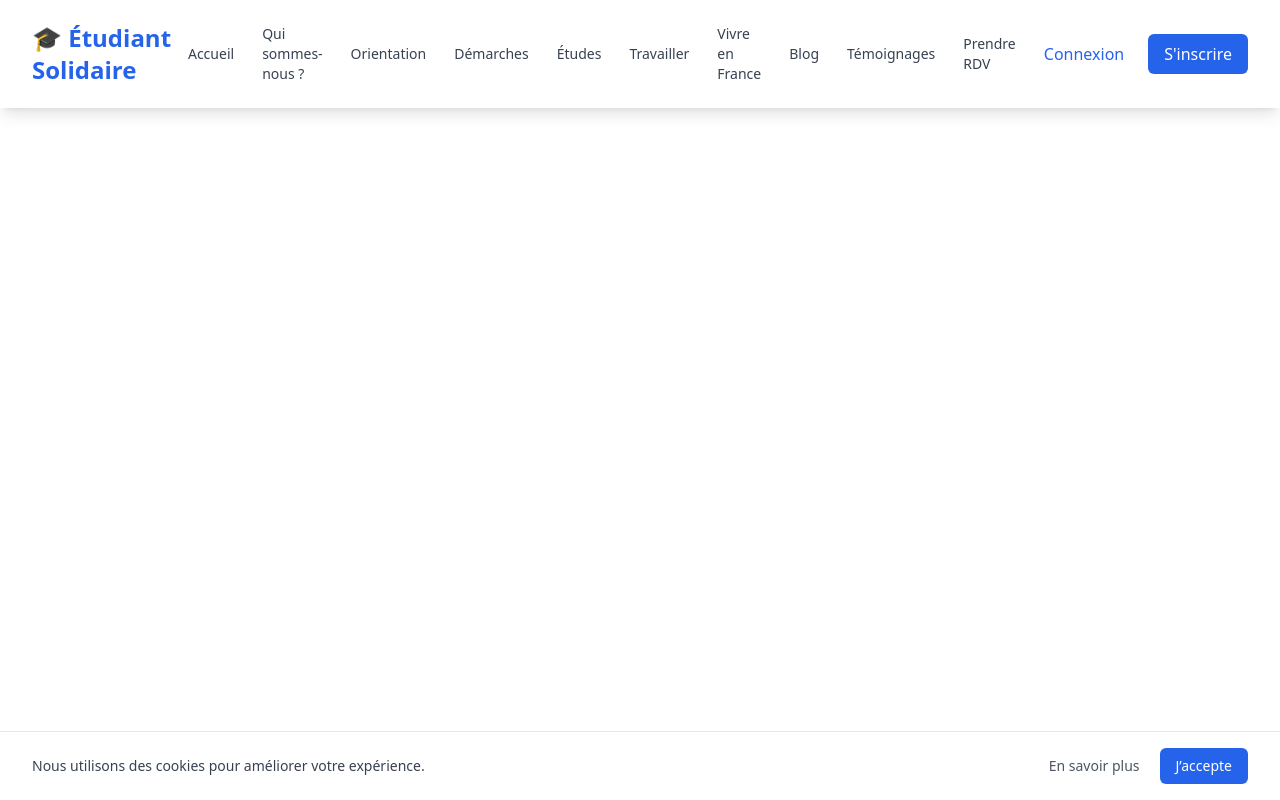
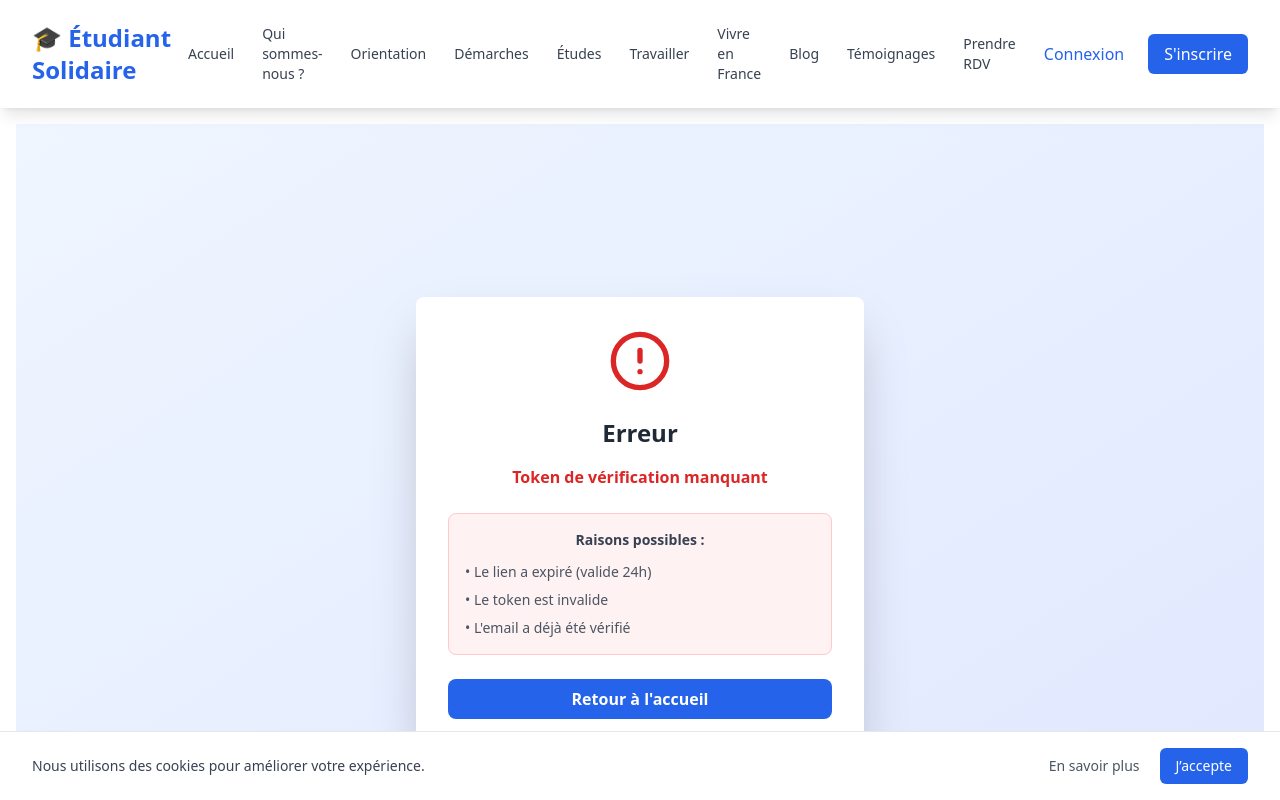
Before and after one commit to Mamadou98606/etudiantesolidaire-frontend, a React (Vite) app: page /verify-email in a window 1280 px wide. Shown: the top 800 px of the page. Built offline with nearby package versions, Linux system fonts and the light colour scheme; no server answers.

Commit message:
feat: add email verification page and route
- Create VerifyEmail.jsx page to handle email verification from link in emails
- Add /verify-email route in App.jsx
- Add .env.example with API base URL configuration
- Email verification flow: user clicks link -> token validated -> email confirmed

```diff
--- a/src/App.jsx
+++ b/src/App.jsx
@@ -8,6 +8,7 @@ import EditProfile from './components/EditProfile';
 import Bookmarks from './components/Bookmarks';
 import SessionExpirationWarning from './components/SessionExpirationWarning';
 import EmailVerificationModal from './components/EmailVerificationModal';
+import VerifyEmail from './pages/VerifyEmail';
 
 // Composants existants
 import HomePage from './components/HomePage';
@@ -403,6 +404,7 @@ const AppContent = () => {
             <Route path="/etudes" element={<Etudes />} />
             <Route path="/travailler" element={<Travailler />} />
             <Route path="/vivre-en-france" element={<VivreFrance />} />
+            <Route path="/verify-email" element={<VerifyEmail />} />
             <Route path="/espace-perso" element={
               <ProtectedRoute>
                 <UserDashboard />
--- /dev/null
+++ b/src/pages/VerifyEmail.jsx
@@ -0,0 +1,108 @@
+import React, { useEffect, useState } from 'react';
+import { useSearchParams, useNavigate } from 'react-router-dom';
+import { CheckCircle, AlertCircle, Loader } from 'lucide-react';
+import authService from '../services/authService';
+
+export const VerifyEmail = () => {
+  const [searchParams] = useSearchParams();
+  const navigate = useNavigate();
+  const [status, setStatus] = useState('loading'); // 'loading' | 'success' | 'error'
+  const [message, setMessage] = useState('Vérification en cours...');
+  const [error, setError] = useState('');
+
+  useEffect(() => {
+    const verifyEmail = async () => {
+      try {
+        const token = searchParams.get('token');
+
+        if (!token) {
+          setStatus('error');
+          setError('Token de vérification manquant');
+          return;
+        }
+
+        // Appeler l'API pour vérifier l'email
+        const result = await authService.verifyEmail(token);
+
+        if (result.success) {
+          setStatus('success');
+          setMessage('🎉 Votre email a été vérifié avec succès !');
+
+          // Rediriger vers la page d'accueil après 3 secondes
+          setTimeout(() => {
+            navigate('/');
+          }, 3000);
+        } else {
+          setStatus('error');
+          setError(result.error || 'Erreur lors de la vérification');
+        }
+      } catch (err) {
+        console.error('Erreur de vérification:', err);
+        setStatus('error');
+        setError('Erreur lors de la vérification de l\'email');
+      }
+    };
+
+    verifyEmail();
+  }, [searchParams, navigate]);
+
+  return (
+    <div className="min-h-screen bg-gradient-to-br from-blue-50 to-indigo-100 flex items-center justify-center px-4">
+      <div className="bg-white rounded-lg shadow-2xl p-8 max-w-md w-full">
+        {/* Icône de chargement */}
+        {status === 'loading' && (
+          <div className="text-center">
+            <div className="flex justify-center mb-6">
+              <Loader className="text-blue-600 animate-spin" size={64} />
+            </div>
+            <h1 className="text-2xl font-bold text-gray-800 mb-4">Vérification en cours</h1>
+            <p className="text-gray-600">{message}</p>
+          </div>
+        )}
+
+        {/* Succès */}
+        {status === 'success' && (
+          <div className="text-center">
+            <div className="flex justify-center mb-6">
+              <CheckCircle className="text-green-600" size={64} />
+            </div>
+            <h1 className="text-2xl font-bold text-gray-800 mb-4">Succès !</h1>
+            <p className="text-gray-600 mb-6">{message}</p>
+            <p className="text-sm text-gray-500">Redirection vers l'accueil dans quelques secondes...</p>
+          </div>
+        )}
+
+        {/* Erreur */}
+        {status === 'error' && (
+          <div className="text-center">
+            <div className="flex justify-center mb-6">
+              <AlertCircle className="text-red-600" size={64} />
+            </div>
+            <h1 className="text-2xl font-bold text-gray-800 mb-4">Erreur</h1>
+            <p className="text-red-600 mb-6 font-semibold">{error}</p>
+
+            <div className="bg-red-50 border border-red-200 rounded-lg p-4 mb-6">
+              <p className="text-gray-700 text-sm mb-3">
+                <strong>Raisons possibles :</strong>
+              </p>
+              <ul className="text-gray-600 text-sm space-y-2 text-left">
+                <li>• Le lien a expiré (valide 24h)</li>
+                <li>• Le token est invalide</li>
+                <li>• L'email a déjà été vérifié</li>
+              </ul>
+            </div>
+
+            <button
+              onClick={() => navigate('/')}
+              className="w-full px-4 py-2 bg-blue-600 text-white rounded-lg hover:bg-blue-700 transition-colors font-semibold"
+            >
+              Retour à l'accueil
+            </button>
+          </div>
+        )}
+      </div>
+    </div>
+  );
+};
+
+export default VerifyEmail;
```
Also changed, not shown: 1 other file (tests, documents, lock files or other folders).
